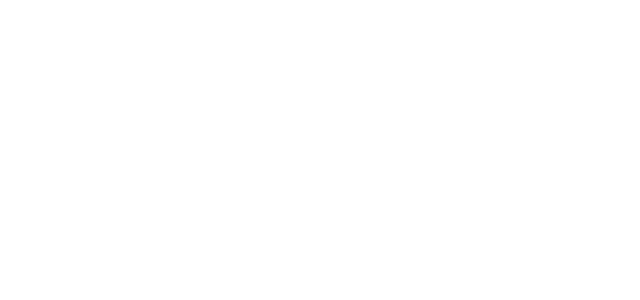
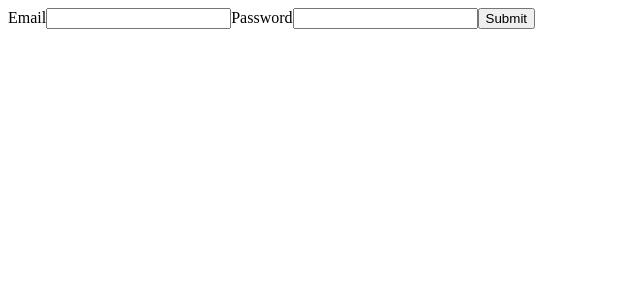
Before and after one commit to rpaano/ehrlich-exam-frontend-romel-paano, a Nuxt app: page /auth/login in a window 1280 px wide. Before the commit this address had no page. Shown: the top 300 px of the page, without its empty margins (0-640 px from the left). Built offline with nearby package versions, Linux system fonts and the light colour scheme.

Commit message:
Create a login page

```diff
--- /dev/null
+++ b/pages/auth/login.vue
@@ -0,0 +1,44 @@
+<template>
+  <div>
+    <form @submit.prevent="() => submit()">
+      <label for="email">Email</label>
+      <input name="email" type="email" v-model="emailCompute" />
+      <label for="password">Password</label>
+      <input name="password" type="password" v-model="passwordCompute"/>
+      <input type="submit" value="Submit">
+    </form>
+  </div>
+
+</template>
+
+<script setup lang="ts">
+const email = ref<string>("")
+const password = ref<string>("")
+const { login } = useAuth()
+
+const emailCompute = computed({
+  get() {
+    return email.value
+  },
+  set(value) {
+    // Add validation
+
+    email.value = value
+  }
+})
+
+const passwordCompute = computed({
+  get() {
+    return password.value
+  },
+  set(value) {
+    // Add validation
+
+    password.value = value
+  }
+})
+
+const submit = () => {
+  console.log(login({email: email.value, password: password.value}))
+}
+</script>
```
